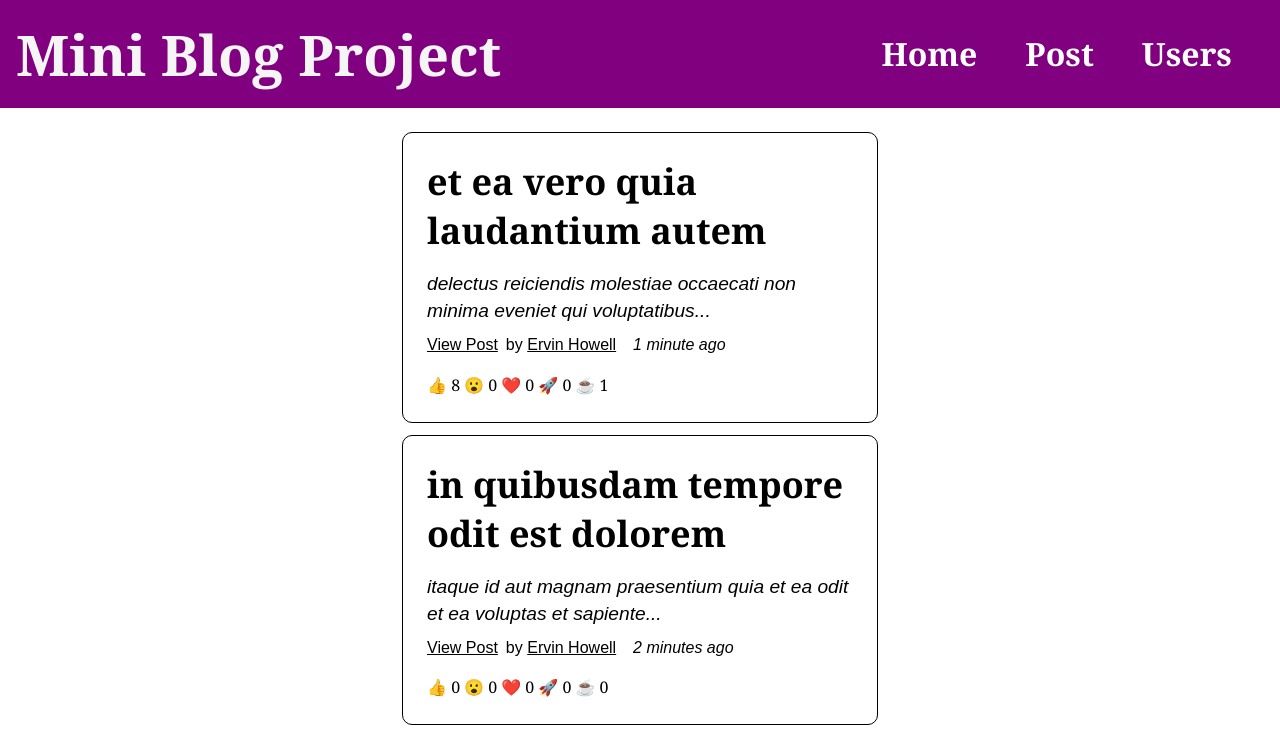
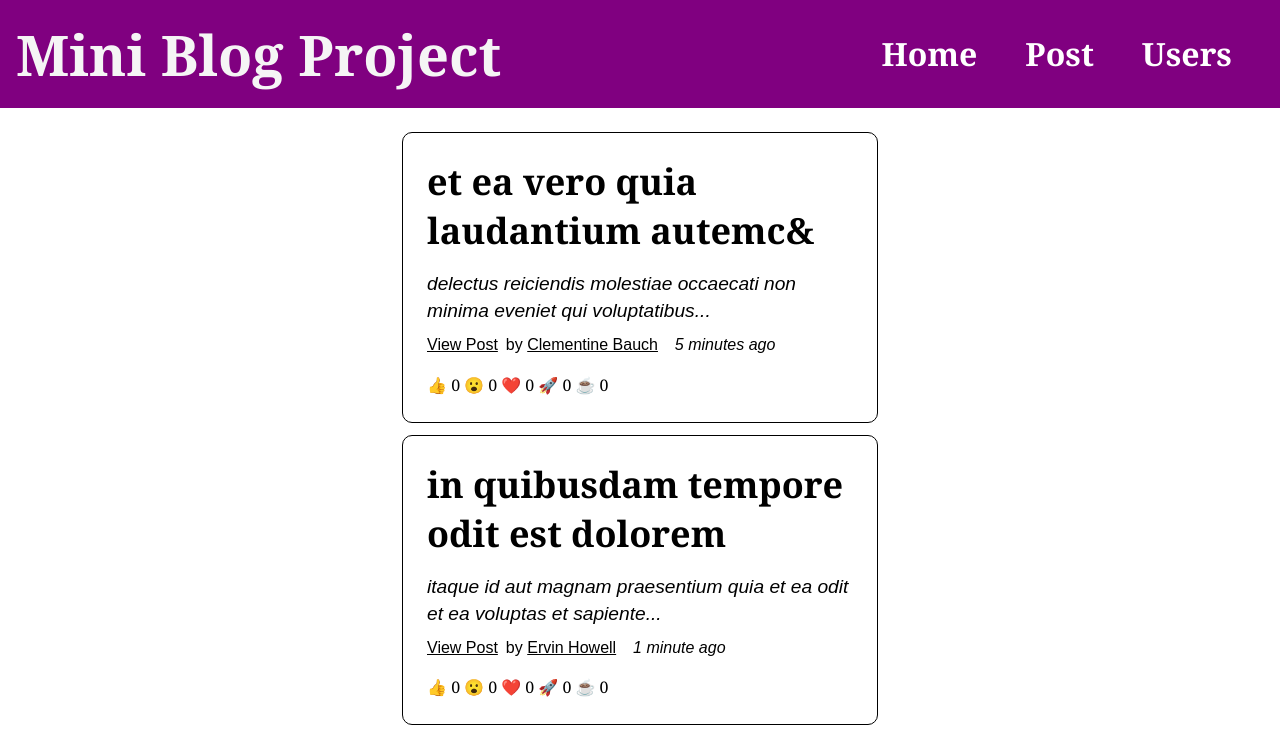
Before and after one commit to SRayen/Mini-Blog-V-2.0-React-RTK-Query, a React (Create React App) app: page / in a window 1280 px wide. Shown: the top 735 px of the page. Built offline with nearby package versions, Linux system fonts and the light colour scheme; data requests are answered from the project's data file.

Commit message:
RTK Query

```diff
--- a/data/db.json
+++ b/data/db.json
@@ -310,17 +310,11 @@
       }
     },
     {
-      "userId": 2,
       "id": 11,
-      "title": "et ea vero quia laudantium autem",
+      "title": "et ea vero quia laudantium autemc&",
       "body": "delectus reiciendis molestiae occaecati non minima eveniet qui voluptatibus\naccusamus in eum beatae sit\nvel qui neque voluptates ut commodi qui incidunt\nut animi commodi",
-      "reactions": {
-        "thumbsUp": 8,
-        "wow": 0,
-        "heart": 0,
-        "rocket": 0,
-        "coffee": 1
-      }
+      "userId": "3",
+      "date": "2023-05-13T01:25:40.303Z"
     },
     {
       "userId": 2,
@@ -500,7 +494,14 @@
       "userId": 5,
       "id": 42,
       "title": "commodi ullam sint et excepturi error explicabo praesentium voluptas",
-      "body": "odio fugit voluptatum ducimus earum autem est incidunt voluptatem\nodit reiciendis aliquam sunt sequi nulla dolorem\nnon facere repellendus voluptates quia\nratione harum vitae ut"
+      "body": "odio fugit voluptatum ducimus earum autem est incidunt voluptatem\nodit reiciendis aliquam sunt sequi nulla dolorem\nnon facere repellendus voluptates quia\nratione harum vitae ut",
+      "reactions": {
+        "thumbsUp": 1,
+        "wow": 0,
+        "heart": 0,
+        "rocket": 0,
+        "coffee": 0
+      }
     },
     {
       "userId": 5,
--- a/src/app/store.js
+++ b/src/app/store.js
@@ -1,4 +1,4 @@
-import { configureStore, getDefaultMiddleware } from "@reduxjs/toolkit";
+import { configureStore,  } from "@reduxjs/toolkit";
 import { apiSlice } from "../features/api/apiSlice";
 
 export const store = configureStore({
--- a/src/features/posts/SinglePostPage.jsx
+++ b/src/features/posts/SinglePostPage.jsx
@@ -7,10 +7,10 @@ import { useParams, Link } from "react-router-dom";
 
 const SinglePostPage = () => {
   const { postId } = useParams();
-  const { post, isLoading } = useGetPostsQuery("getPosts", {
-    selectFromResult: ({ data, isLoading }) => ({
+  const { post,  } = useGetPostsQuery("getPosts", {
+    selectFromResult: ({ data }) => ({
       post: data?.entities[postId],
-      isLoading,
+
     }),
   });
   if (!post) {
--- a/src/features/users/UserPage.jsx
+++ b/src/features/users/UserPage.jsx
@@ -11,17 +11,19 @@ const UserPage = () => {
 
   const {
     user,
-    isLoading: isLoadingUser,
-    isSuccess: isSuccessUser,
-    isError: isErrorUser,
-    error: errorUser,
+    // isLoading: isLoadingUser,
+    // isSuccess: isSuccessUser,
+    // isError: isErrorUser,
+    // error: errorUser,
   } = useGetUsersQuery("getUsers", {
-    selectFromResult: ({ data, isLoading, isSuccess, isError, error }) => ({
+    selectFromResult: ({ data,
+      //  isLoading, isSuccess, isError, error
+      }) => ({
       user: data?.entities[userId],
-      isLoading,
-      isSuccess,
-      isError,
-      error,
+      // isLoading,
+      // isSuccess,
+      // isError,
+      // error,
     }),
   });
 
```
